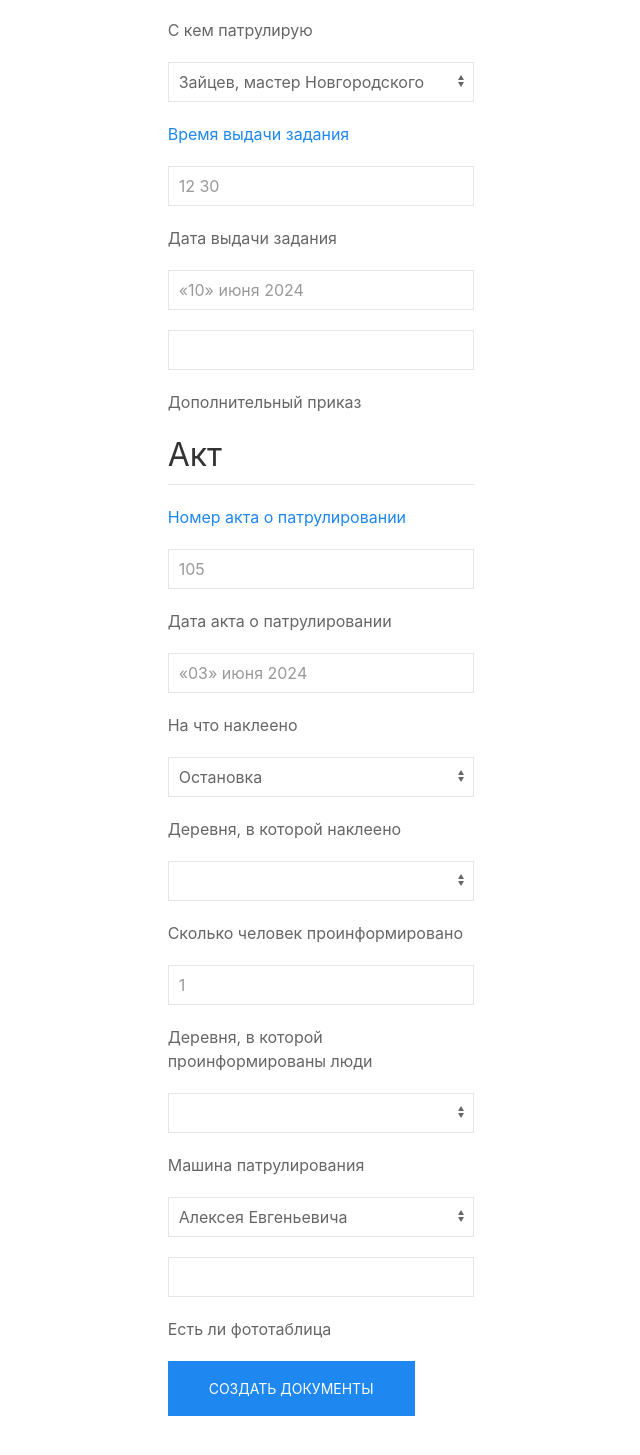
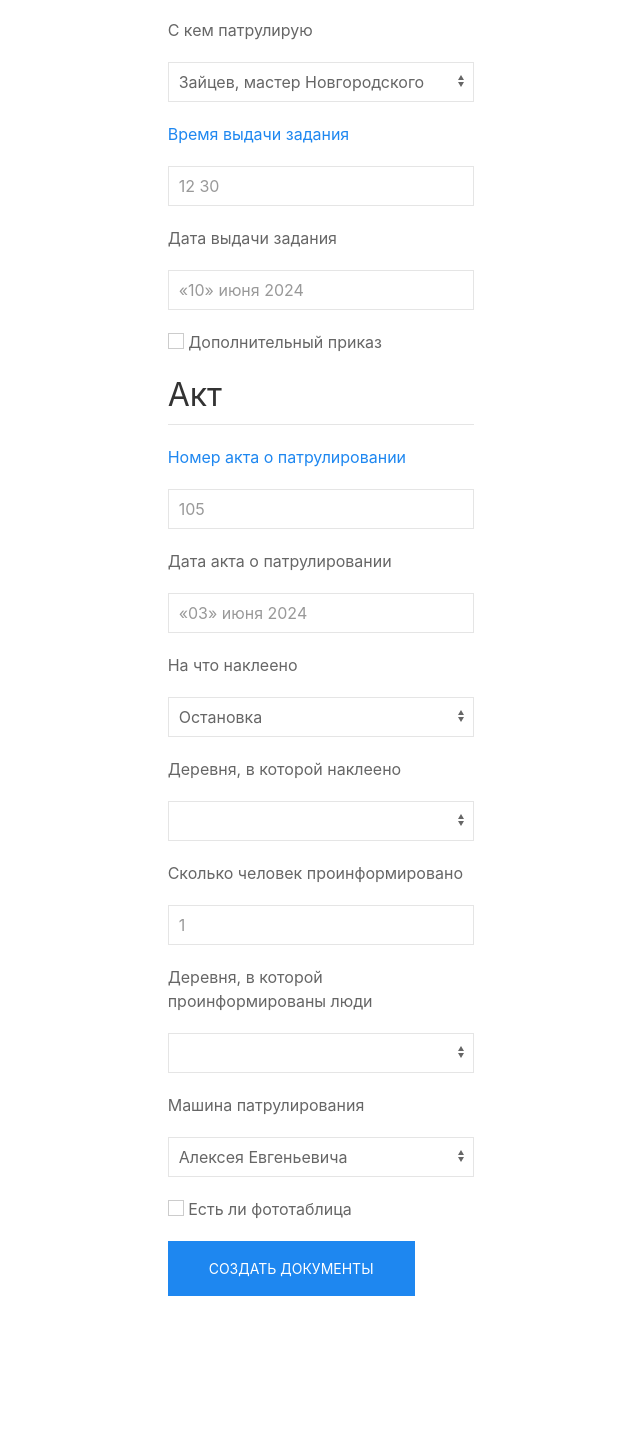
Before and after one commit to mianger22/glodocsy_core, a React (Create React App) app: page / in a window 1280 px wide. Shown: the part 925-2380 px from the top of the page, without its empty margins (299-939 px from the left). After the commit the page ends 2311 px from the top, so only its background shows below. Built offline with nearby package versions, Linux system fonts and the light colour scheme.

Commit message:
fixed checkbox

```diff
--- a/src/Products/document_generator/Document_generator.jsx
+++ b/src/Products/document_generator/Document_generator.jsx
@@ -254,18 +254,20 @@ const Document_generator = () => (
                 <div className='uk-text-danger'>{errors.Date_assignment_issue && touched.Date_assignment_issue && errors.Date_assignment_issue}</div>
             </div>
             <div className="mb-4">
-                <div className="uk-margin">
+                <div className="uk-margin uk-grid-small uk-child-width-auto uk-grid">
+                    <label>
                         <input
-                        className="uk-input date_selection"
+                            className="uk-checkbox"
                             type="checkbox"
-                        placeholder="«10» июня 2024"
+
                             aria-label="Additional_order"
                             name="Additional_order"
                             onChange={handleChange}
                             onBlur={handleBlur}
-                        value={values.Additional_order}
-                    />
-                </div> Дополнительный приказ
+                            // value={values.Additional_order}
+                        /> Дополнительный приказ
+                    </label>
+                </div>
                 <div className='uk-text-danger'>{errors.Additional_order && touched.Additional_order && errors.Additional_order}</div>
             </div>
 
@@ -385,18 +387,20 @@ const Document_generator = () => (
                 <div className='uk-text-danger'>{errors.Patrol_car && touched.Patrol_car && errors.Patrol_car}</div>
             </div>
             <div className="mb-4">
-                <div className="uk-margin">
+                <div className="uk-margin uk-grid-small uk-child-width-auto uk-grid">
+                    <label>
                         <input
-                        className="uk-input date_selection"
+                            className="uk-checkbox"
                             type="checkbox"
-                        placeholder="«10» июня 2024"
+
                             aria-label="Is_there_photo_table"
                             name="Is_there_photo_table"
                             onChange={handleChange}
                             onBlur={handleBlur}
-                        value={values.Is_there_photo_table}
-                    />
-                </div> Есть ли фототаблица
+                            // value={values.Is_there_photo_table}
+                        /> Есть ли фототаблица
+                    </label>
+                </div>
                 <div className='uk-text-danger'>{errors.Is_there_photo_table && touched.Is_there_photo_table && errors.Is_there_photo_table}</div>
             </div>
 
```
Lines whose indentation alone changed are shown as unchanged.
